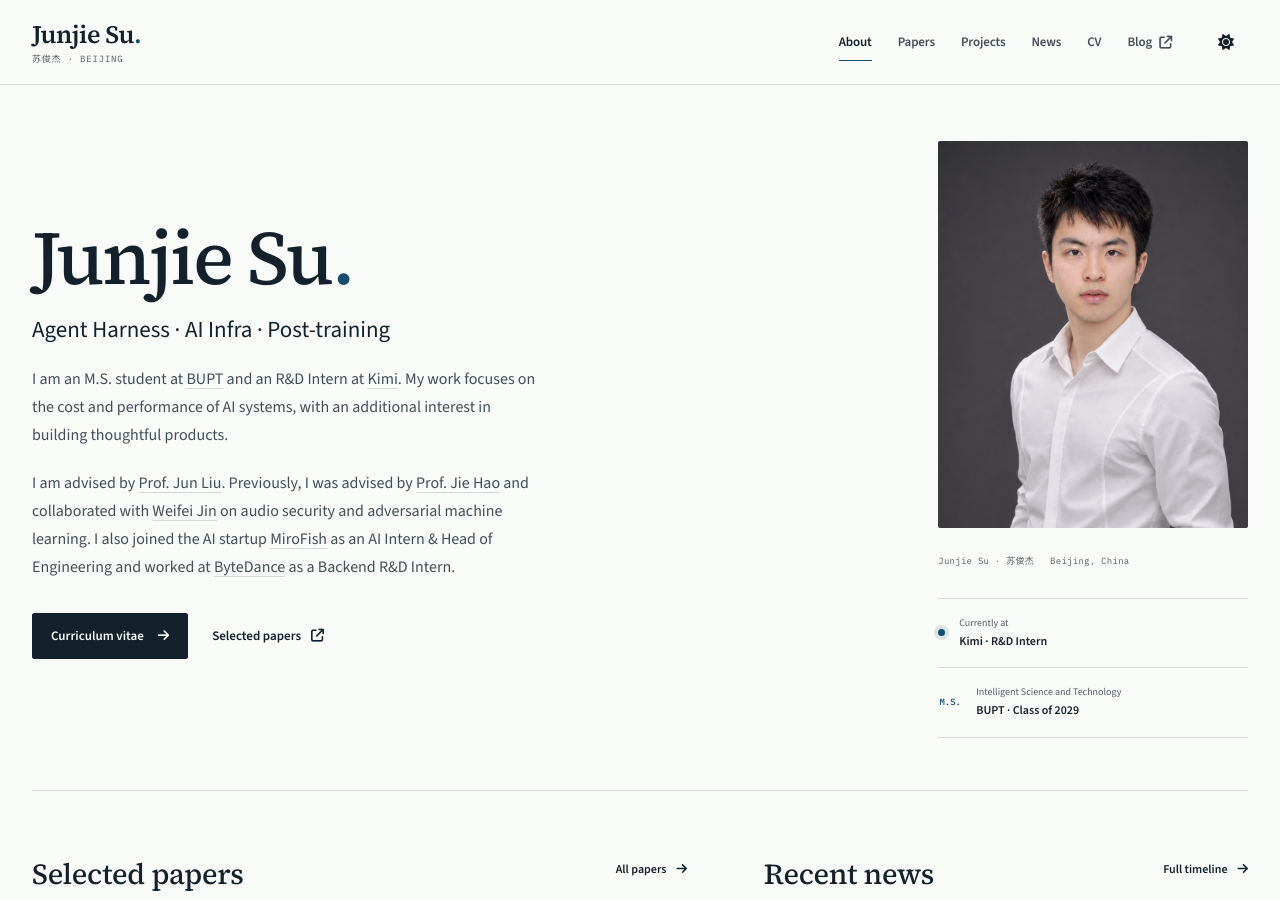
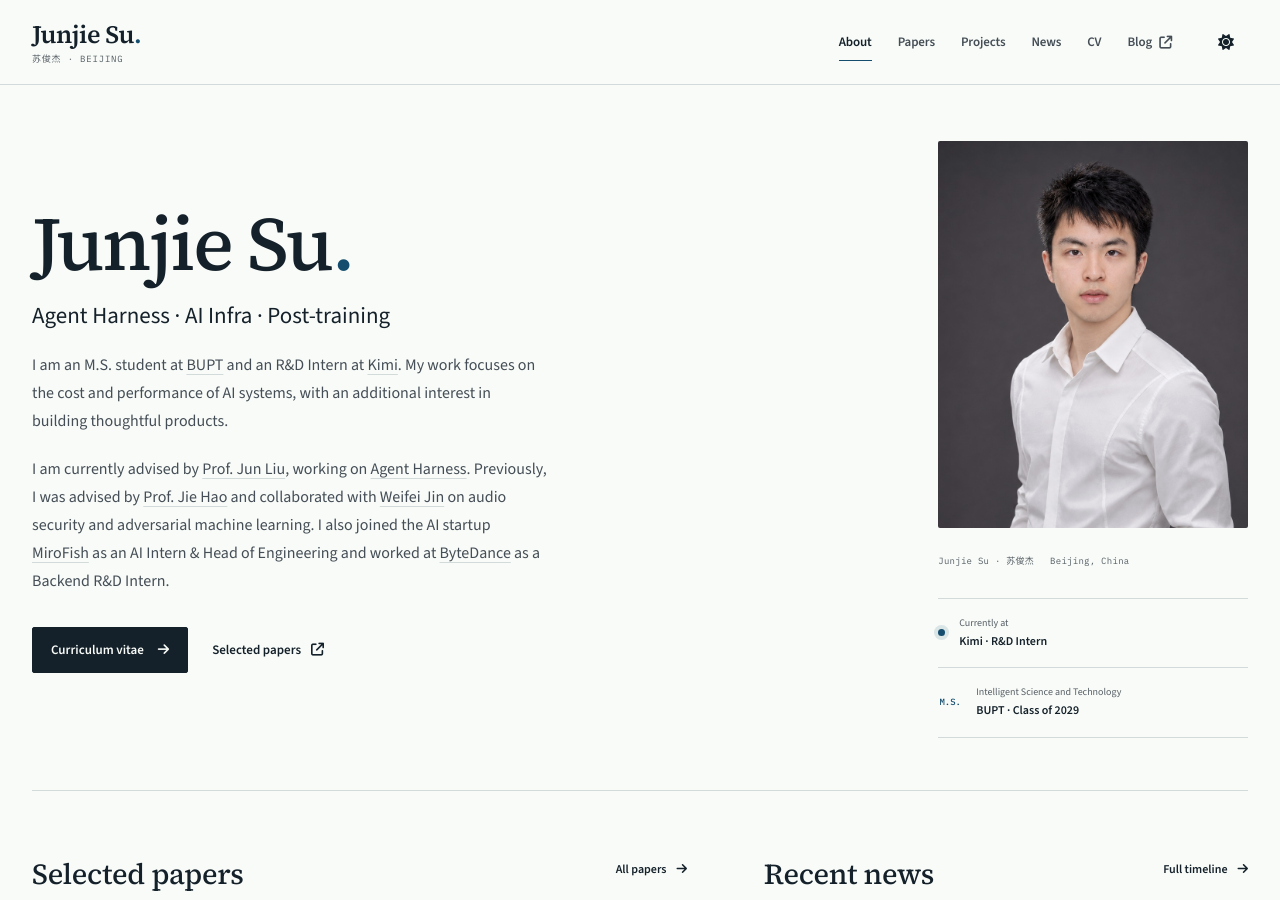
Before and after one commit to Junjie-Su/junjie-su.github.io, a Jekyll site: the page built from _pages/about.md, in a window 1280 px wide and 900 px high. Built offline with Jekyll 4.4.1, drawn with Linux system fonts in a browser that asks for light colours.

Commit message:
Clarify current Agent Harness research

```diff
--- a/_pages/about.md
+++ b/_pages/about.md
@@ -15,7 +15,7 @@ redirect_from:
       <h1 id="home-title">Junjie Su<span class="display-dot">.</span></h1>
       <p class="home-hero__tagline">Agent Harness · AI Infra · Post-training</p>
       <p class="home-hero__intro">I am an M.S. student at <a href="https://www.bupt.edu.cn/" target="_blank" rel="noopener noreferrer">BUPT</a> and an R&amp;D Intern at <a href="https://www.kimi.com/" target="_blank" rel="noopener noreferrer">Kimi</a>. My work focuses on the cost and performance of AI systems, with an additional interest in building thoughtful products.</p>
-      <p class="home-hero__intro">I am advised by <a href="https://teacher.bupt.edu.cn/liujun/zh_CN/index/64453/list/" target="_blank" rel="noopener noreferrer">Prof. Jun Liu</a>. Previously, I was advised by <a href="https://scss.bupt.edu.cn/info/1063/3808.htm" target="_blank" rel="noopener noreferrer">Prof. Jie Hao</a> and collaborated with <a href="https://weifeijin.github.io/" target="_blank" rel="noopener noreferrer">Weifei Jin</a> on audio security and adversarial machine learning. I also joined the AI startup <a href="https://www.mirofish.ai/" target="_blank" rel="noopener noreferrer">MiroFish</a> as an AI Intern &amp; Head of Engineering and worked at <a href="https://www.bytedance.com/en/" target="_blank" rel="noopener noreferrer">ByteDance</a> as a Backend R&amp;D Intern.</p>
+      <p class="home-hero__intro">I am currently advised by <a href="https://teacher.bupt.edu.cn/liujun/zh_CN/index/64453/list/" target="_blank" rel="noopener noreferrer">Prof. Jun Liu</a>, working on <a href="https://github.com/AIP-PUB" target="_blank" rel="noopener noreferrer">Agent Harness</a>. Previously, I was advised by <a href="https://scss.bupt.edu.cn/info/1063/3808.htm" target="_blank" rel="noopener noreferrer">Prof. Jie Hao</a> and collaborated with <a href="https://weifeijin.github.io/" target="_blank" rel="noopener noreferrer">Weifei Jin</a> on audio security and adversarial machine learning. I also joined the AI startup <a href="https://www.mirofish.ai/" target="_blank" rel="noopener noreferrer">MiroFish</a> as an AI Intern &amp; Head of Engineering and worked at <a href="https://www.bytedance.com/en/" target="_blank" rel="noopener noreferrer">ByteDance</a> as a Backend R&amp;D Intern.</p>
       <div class="home-hero__actions">
         <a class="button button--primary" href="{{ '/cv/' | relative_url }}">Curriculum vitae<i class="fa-solid fa-arrow-right" aria-hidden="true"></i></a>
         <a class="text-link" href="{{ '/publications/' | relative_url }}">Selected papers<i class="fa-solid fa-arrow-up-right-from-square" aria-hidden="true"></i></a>
```
Also changed, not shown: 2 other files.
